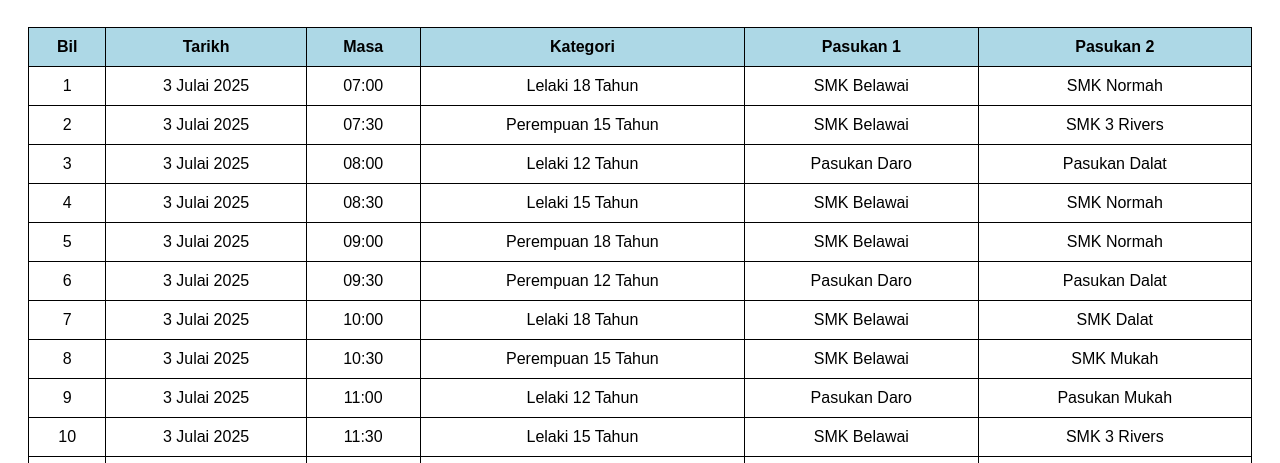
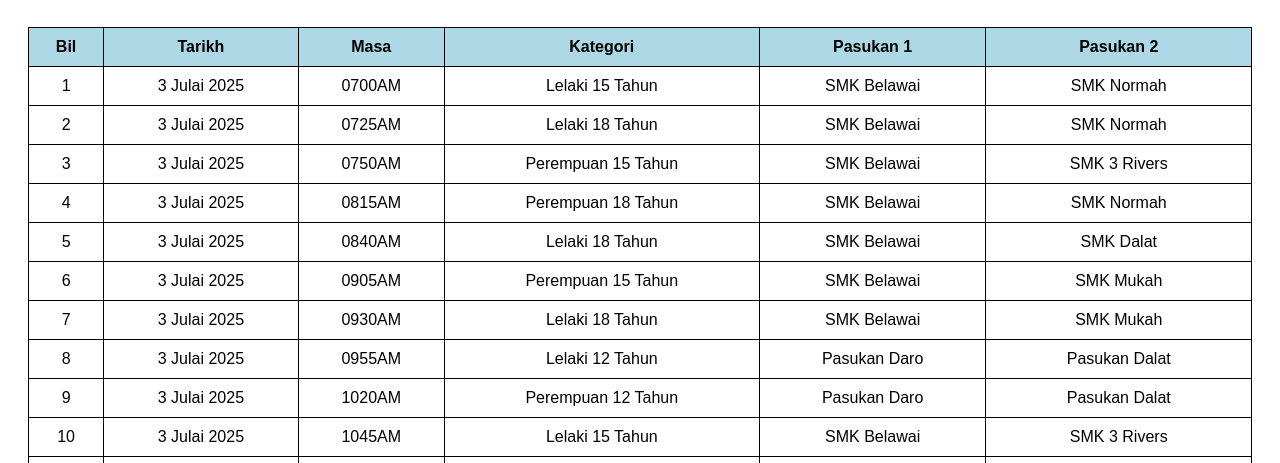
Before and after one commit to ediharianto010474/hokimssb2025, a plain HTML site: page jadual.html in a window 1280 px wide. Shown: the part 337-800 px from the top of the page. Drawn offline with Linux system fonts and the light colour scheme.

Commit message:
Add files via upload

```diff
--- a/jadual.html
+++ b/jadual.html
@@ -7,7 +7,7 @@
   <style>
     body {
       font-family: Arial, sans-serif;
-      background: white;
+      background: #ffffff;
       padding: 20px;
     }
     h1, h2 {
@@ -52,70 +52,104 @@
   </table>
 
   <script>
-    const kategoriData = [
-      { nama: "Lelaki 18 Tahun", pasukan: ["SMK Belawai", "SMK Normah", "SMK Dalat", "SMK Mukah", "SMK Batang Igan"] },
-      { nama: "Perempuan 15 Tahun", pasukan: ["SMK Belawai", "SMK 3 Rivers", "SMK Mukah", "SMK Btg Igan"] },
-      { nama: "Lelaki 12 Tahun", pasukan: ["Pasukan Daro", "Pasukan Dalat", "Pasukan Mukah"] },
-      { nama: "Lelaki 15 Tahun", pasukan: ["SMK Belawai", "SMK Normah", "SMK 3 Rivers"] },
-      { nama: "Perempuan 18 Tahun", pasukan: ["SMK Belawai", "SMK Normah", "SMK Batang igan"] },
-      { nama: "Perempuan 12 Tahun", pasukan: ["Pasukan Daro", "Pasukan Dalat", "Pasukan Mukah"] }
+    const kategoriMap = {
+      "L15TKB": "Lelaki 15 Tahun",
+      "L18TKB": "Lelaki 18 Tahun",
+      "P15TKB": "Perempuan 15 Tahun",
+      "P18TKB": "Perempuan 18 Tahun",
+      "L SR": "Lelaki 12 Tahun",
+      "P SR": "Perempuan 12 Tahun"
+    };
+
+    const kategoriData = {
+      "Lelaki 12 Tahun": ["Pasukan Daro", "Pasukan Dalat", "Pasukan Mukah"],
+      "Perempuan 12 Tahun": ["Pasukan Daro", "Pasukan Dalat", "Pasukan Mukah"],
+      "Lelaki 15 Tahun": ["SMK Belawai", "SMK Normah", "SMK 3 Rivers"],
+      "Perempuan 15 Tahun": ["SMK Belawai", "SMK 3 Rivers", "SMK Mukah", "SMK Btg Igan"],
+      "Lelaki 18 Tahun": ["SMK Belawai", "SMK Normah", "SMK Dalat", "SMK Mukah", "SMK Batang Igan"],
+      "Perempuan 18 Tahun": ["SMK Belawai", "SMK Normah", "SMK Batang igan"]
+    };
+
+    const giliran = [
+      { kategori: "L15TKB", masa: "0700AM" },
+      { kategori: "L18TKB", masa: "0725AM" },
+      { kategori: "P15TKB", masa: "0750AM" },
+      { kategori: "P18TKB", masa: "0815AM" },
+      { kategori: "L18TKB", masa: "0840AM" },
+      { kategori: "P15TKB", masa: "0905AM" },
+      { kategori: "L18TKB", masa: "0930AM" },
+      { kategori: "L SR", masa: "0955AM" },
+      { kategori: "P SR", masa: "1020AM" },
+      { kategori: "L15TKB", masa: "1045AM" },
+      { kategori: "L18TKB", masa: "1110AM" },
+      { kategori: "P15TKB", masa: "1135AM" },
+      { kategori: "P18TKB", masa: "0200PM" },
+      { kategori: "L SR", masa: "0225PM" },
+      { kategori: "P SR", masa: "0250PM" },
+      { kategori: "P15TKB", masa: "0340PM" },
+      { kategori: "L18TKB", masa: "0315PM" },
+      { kategori: "P15TKB", masa: "0455PM" },
+      { kategori: "L18TKB", masa: "0430PM" },
+      { kategori: "L15TKB", masa: "0520PM" },
+      { kategori: "P18TKB", masa: "0700AM" },
+      { kategori: "L18TKB", masa: "0725AM" },
+      { kategori: "L18TKB", masa: "0750AM" },
+      { kategori: "P15TKB", masa: "0815AM" },
+      { kategori: "L SR", masa: "0840AM" },
+      { kategori: "P SR", masa: "0905AM" },
+      { kategori: "L18TKB", masa: "0930AM" },
+      { kategori: "P18TKB", masa: "0955AM" }
     ];
 
-    // Jana semua kombinasi perlawanan setiap kategori
-    const jadualKategori = kategoriData.map(kat => {
-      const games = [];
-      for (let i = 0; i < kat.pasukan.length - 1; i++) {
-        for (let j = i + 1; j < kat.pasukan.length; j++) {
-          games.push({ kategori: kat.nama, p1: kat.pasukan[i], p2: kat.pasukan[j] });
+    const jadualKategori = {};
+    for (const [nama, pasukan] of Object.entries(kategoriData)) {
+      jadualKategori[nama] = [];
+      for (let i = 0; i < pasukan.length - 1; i++) {
+        for (let j = i + 1; j < pasukan.length; j++) {
+          jadualKategori[nama].push({ p1: pasukan[i], p2: pasukan[j] });
         }
       }
-      return games;
-    });
+    }
 
     const tbody = document.querySelector("#jadual tbody");
-    let bil = 1;
-    let index = 0;
-    let moreMatches = true;
-
-    const startTime = 7 * 60; // 7:00 AM in minutes
-    const endTime = 17 * 60 + 30; // 5:30 PM in minutes
-    const matchDuration = 30; // each match takes 30 minutes
-
     const tarikhList = ["3 Julai 2025", "4 Julai 2025"];
     let currentTarikhIndex = 0;
-    let currentTime = startTime;
+    let bil = 1;
 
-    function formatTime(min) {
-      const h = Math.floor(min / 60);
-      const m = min % 60;
-      return `${h.toString().padStart(2, '0')}:${m.toString().padStart(2, '0')}`;
+    const usedMatches = {
+      "Lelaki 12 Tahun": [],
+      "Perempuan 12 Tahun": [],
+      "Lelaki 15 Tahun": [],
+      "Perempuan 15 Tahun": [],
+      "Lelaki 18 Tahun": [],
+      "Perempuan 18 Tahun": []
+    };
+
+    giliran.forEach((slot, idx) => {
+      if (idx >= 20 && currentTarikhIndex === 0) currentTarikhIndex = 1; // Switch to 4 Julai after 20 matches
+      const kategoriPenuh = kategoriMap[slot.kategori];
+      const senarai = jadualKategori[kategoriPenuh];
+      const digunakan = usedMatches[kategoriPenuh];
+      let match;
+      for (const m of senarai) {
+        if (!digunakan.includes(m)) {
+          match = m;
+          digunakan.push(m);
+          break;
         }
-
-    while (moreMatches && currentTarikhIndex < tarikhList.length) {
-      moreMatches = false;
-      for (let i = 0; i < jadualKategori.length; i++) {
-        if (index < jadualKategori[i].length) {
-          const match = jadualKategori[i][index];
+      }
+      if (match) {
         const row = `<tr>
           <td>${bil++}</td>
           <td>${tarikhList[currentTarikhIndex]}</td>
-                        <td>${formatTime(currentTime)}</td>
-                        <td>${match.kategori}</td>
+          <td>${slot.masa}</td>
+          <td>${kategoriPenuh}</td>
           <td>${match.p1}</td>
           <td>${match.p2}</td>
         </tr>`;
         tbody.insertAdjacentHTML("beforeend", row);
-
-          currentTime += matchDuration;
-          if (currentTime + matchDuration > endTime) {
-            currentTarikhIndex++;
-            currentTime = startTime;
       }
-          moreMatches = true;
-        }
-      }
-      index++;
-    }
+    });
   </script>
 </body>
 </html>
```
Lines whose indentation alone changed are shown as unchanged.
